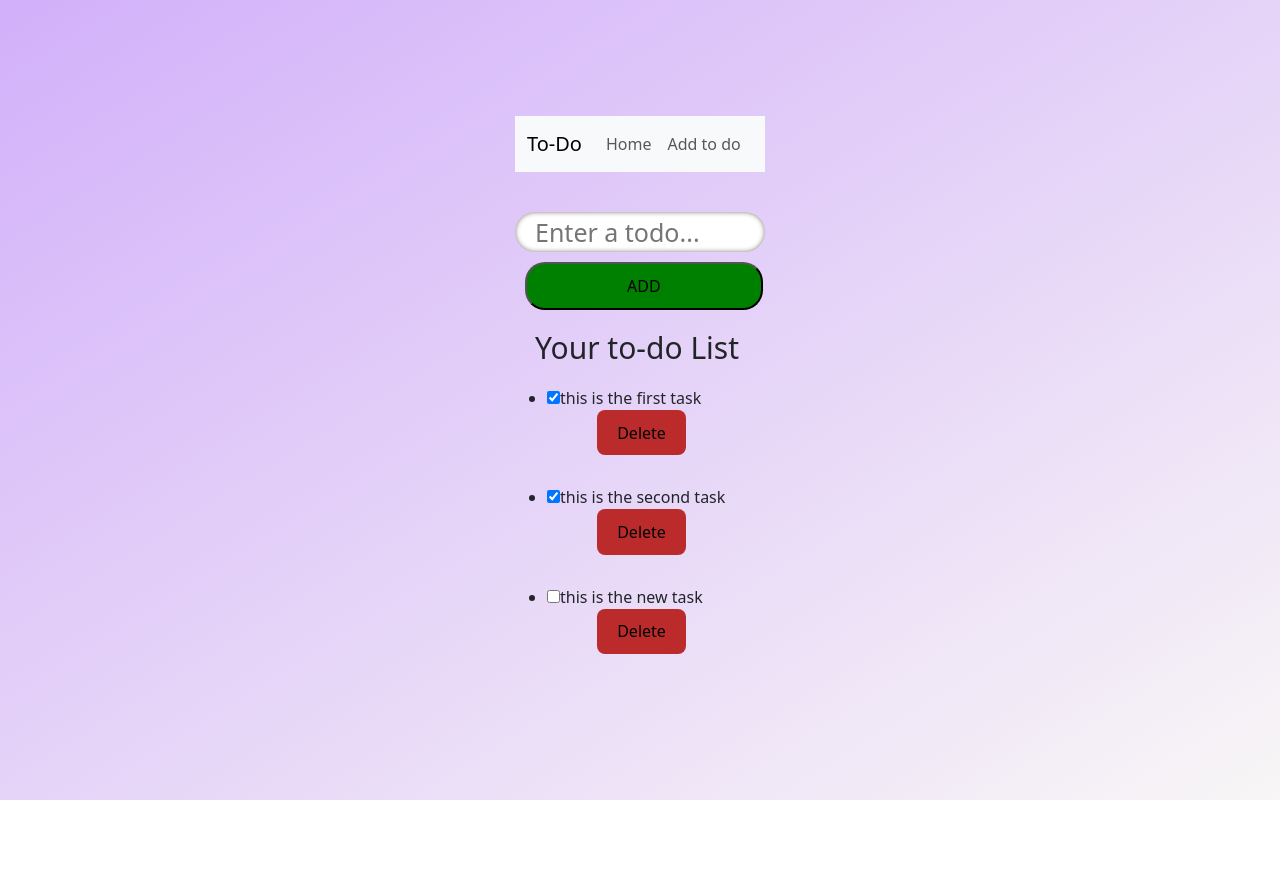
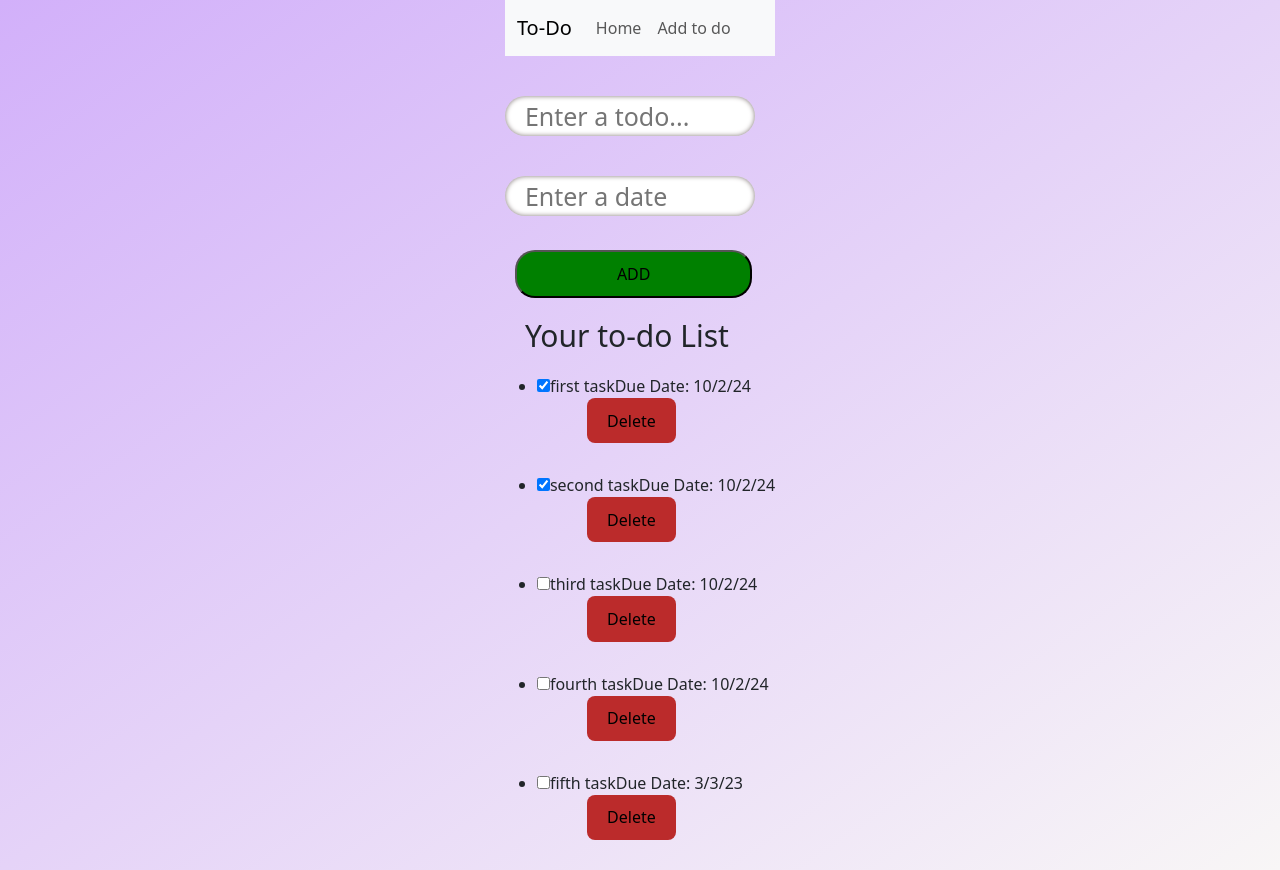
Before and after one commit to SharanyaSD/ReactJS, a React app: page /addtodo in a window 1280 px wide. Before the commit the page ends 800 px from the top, so only its background shows below. Built offline with nearby package versions, Linux system fonts and the light colour scheme; data requests are answered from the project's data file; the HTML template or start-up script is replaced by a standard one; a web font is replaced by a local one.

Commit message:
Added Due date- POST API

```diff
--- a/src/component/AddTodo.tsx
+++ b/src/component/AddTodo.tsx
@@ -1,10 +1,22 @@
 import { useState } from "react";
 
-const AddTodo = ({ addTodo }: { addTodo: (title: string) => void }) => {
+const AddTodo = ({
+  addTodo,
+}: {
+  addTodo: (title: string, dueDate: string) => void;
+}) => {
   const [inputValue, setInputValue] = useState("");
+  const [dueDate, setDueDate] = useState("");
+
+  const handleAddTodo = () => {
+    addTodo(inputValue, dueDate);
+    setInputValue("");
+    setDueDate("");
+  };
 
   return (
     <div>
+      <form>
         <input
           className="input"
           type="text"
@@ -12,15 +24,24 @@ const AddTodo = ({ addTodo }: { addTodo: (title: string) => void }) => {
           value={inputValue}
           onChange={(e) => setInputValue(e.target.value)}
         />
+        <input
+          className="input"
+          placeholder="Enter a date"
+          type="string"
+          value={dueDate}
+          onChange={(e) => setDueDate(e.target.value)}
+        />
+        <br></br>
         <button
           className="addButton"
-        onClick={() => {
-          addTodo(inputValue);
-          setInputValue("");
+          onClick={(e) => {
+            e.preventDefault();
+            handleAddTodo();
           }}
         >
           ADD
         </button>
+      </form>
     </div>
   );
 };
--- a/src/component/ListTodoItem.tsx
+++ b/src/component/ListTodoItem.tsx
@@ -19,6 +19,7 @@ const ListTodoItem = (props: {
               id={todo.id}
               title={todo.title}
               completed={todo.completed}
+              dueDate={todo.dueDate}
               deleteTodo={props.deleteTodo}
               handleCheckbox={props.handleCheckbox}
             />
--- a/src/component/ShowTodo.tsx
+++ b/src/component/ShowTodo.tsx
@@ -5,12 +5,14 @@ const ShowTodo = ({
   id,
   title,
   completed,
+  dueDate,
   deleteTodo,
   handleCheckbox,
 }: {
   id: number;
   title: string;
   completed: boolean;
+  dueDate: string;
   deleteTodo: (id: number) => void;
   handleCheckbox: (id: number, checked: boolean) => void;
 }) => {
@@ -26,6 +28,13 @@ const ShowTodo = ({
         style={{ textDecoration: completed ? "line-through" : "none" }}
       >
         <label>{title}</label>
+        <label>
+          {dueDate && (
+            <div>
+              <span>Due Date: {dueDate}</span>
+            </div>
+          )}
+        </label>
         <div className="deletAlign">
           <button className="deletButton" onClick={() => deleteTodo(id)}>
             Delete
--- a/src/component/Todo.tsx
+++ b/src/component/Todo.tsx
@@ -17,8 +17,8 @@ function Todo() {
       .then((data) => setTodos(data));
   }, []);
 
-  const addTodo = (title: string) => {
-    const newTodo = { id: todos.length + 1, title, completed: false };
+  const addTodo = (title: string, dueDate: string) => {
+    const newTodo = { id: todos.length + 1, title, dueDate, completed: false };
     const flag = fetchPost(newTodo);
     if (flag) {
       setTodos([...todos, newTodo]);
--- a/src/component/styles.css
+++ b/src/component/styles.css
@@ -9,7 +9,7 @@
     transition: 0.2s;
     box-shadow: inset 0 0 5px rgb(128, 118, 118);
     display: flex;
-    align-items: center;
+    /* align-items: center; */
     justify-content: space-between;
     background-color: white;
     padding-left: 20px;
--- a/src/database/db.json
+++ b/src/database/db.json
@@ -2,19 +2,33 @@
   "tasks": [
     {
       "id": "1",
-      "title": "this is the first task",
-      "completed": true
+      "title": "first task",
+      "completed": true,
+      "dueDate": "10/2/24"
     },
     {
       "id": "2",
-      "title": "this is the second task",
-      "completed": true
+      "title": "second task",
+      "completed": true,
+      "dueDate": "10/2/24"
     },
     {
       "id": "3",
-      "title": "this is the new task",
+      "title": "third task",
+      "completed": false,
+      "dueDate": "10/2/24"
+    },
+    {
+      "id": "4",
+      "title": "fourth task",
+      "completed": false,
+      "dueDate": "10/2/24"
+    },
+    {
+      "id": 5,
+      "title": "fifth task",
+      "dueDate": "3/3/23",
       "completed": false
     }
-
   ]
 }
--- a/src/utils/todoInterface.tsx
+++ b/src/utils/todoInterface.tsx
@@ -1,5 +1,6 @@
-export interface Todo {
+export interface TodoInterface {
   id: number;
   title: string;
   completed: boolean;
+  dueDate: string;
 }
```
Lines whose indentation alone changed are shown as unchanged.
